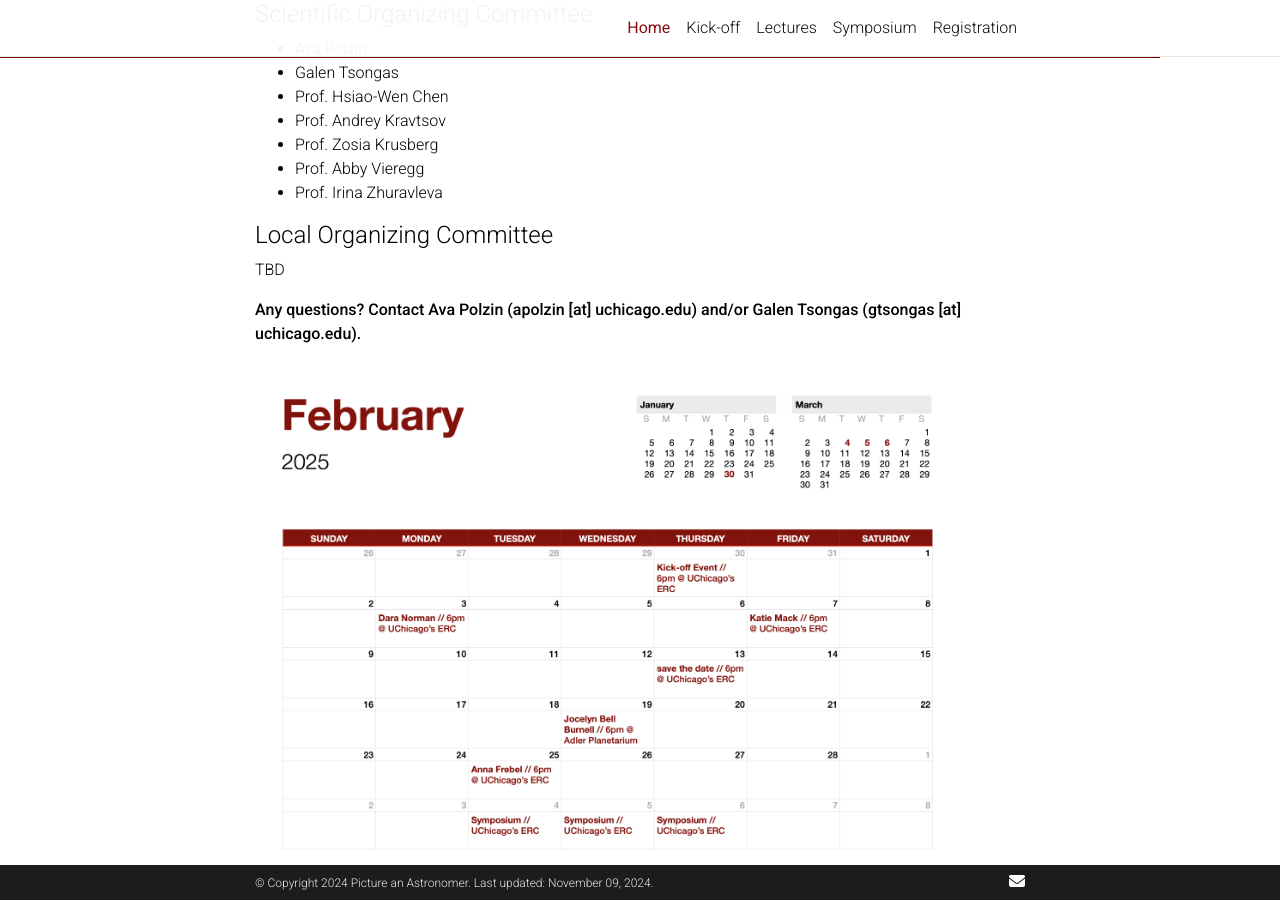
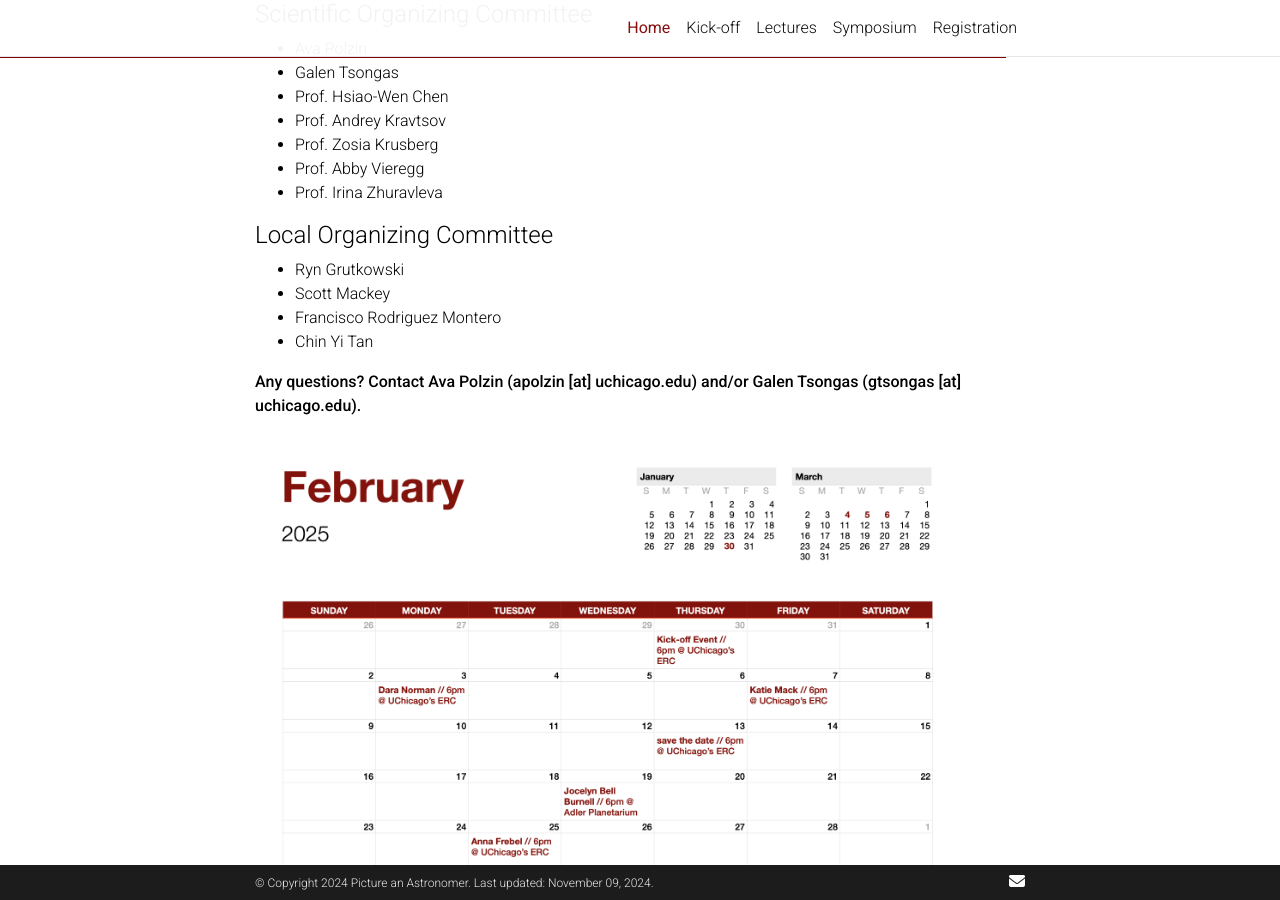
Before and after one commit to pictureanastronomer/pictureanastronomer.github.io, a Jekyll site: the page built from _pages/home.md, in a window 1280 px wide and 900 px high, scrolled down 425 px. Built offline with Jekyll 4.4.1, drawn with Linux system fonts in a browser that asks for light colours; nearby versions of some CDN libraries; comment, search, counter and statistics services are not loaded; a style sheet for code colours, icons or effects is not loaded.

Commit message:
first loc update

```diff
--- a/_pages/home.md
+++ b/_pages/home.md
@@ -19,7 +19,10 @@
 - Prof. Irina Zhuravleva
 
 #### Local Organizing Committee
-TBD
+- Ryn Grutkowski
+- Scott Mackey
+- Francisco Rodriguez Montero
+- Chin Yi Tan
 
 **Any questions? Contact Ava Polzin (apolzin [at] uchicago.edu) and/or Galen Tsongas (gtsongas [at] uchicago.edu).**
 
```
Also changed, not shown: _pages/registration.md (+1 -1 lines).
